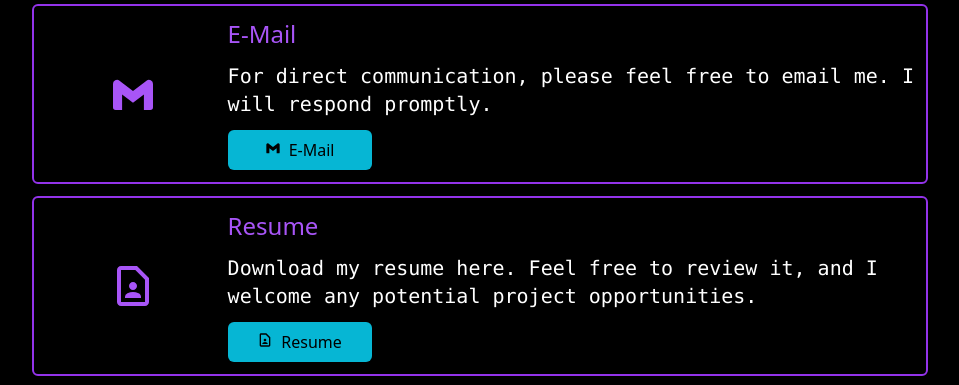
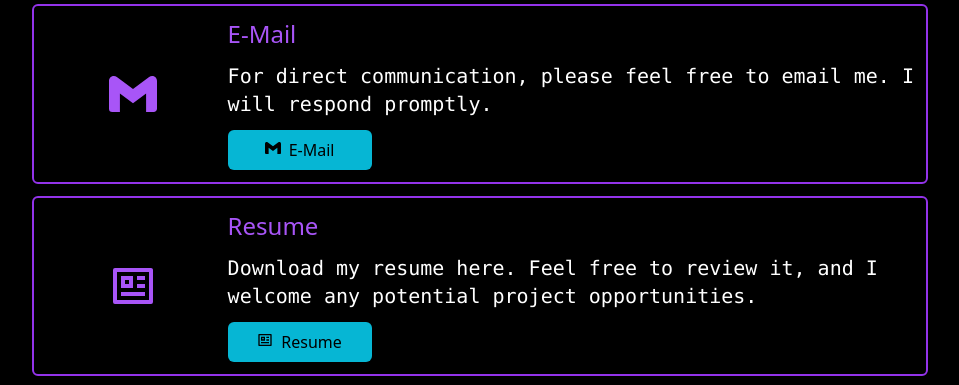
Before and after one commit to leocoiradas/Portfolio, a React (Vite) app: page /contact in a window 1280 px wide. Shown: the part 684-1069 px from the top of the page, without its empty margins (160-1119 px from the left). Built offline with nearby package versions, Linux system fonts and the light colour scheme.

Commit message:
Modificación de íconos de las tarjetas de contacto

```diff
--- a/src/components/contact_components/ContactInfo.jsx
+++ b/src/components/contact_components/ContactInfo.jsx
@@ -1,8 +1,8 @@
 import React from "react";
 import { BsLinkedin } from "react-icons/bs";
 import { BsGithub } from "react-icons/bs";
-import { BiLogoGmail } from "react-icons/bi";
-import { MdOutlineContactPage } from "react-icons/md";
+import { SiGmail } from "react-icons/si";
+import { RiProfileLine } from "react-icons/ri";
 import SocialCard from "./SocialCard";
 import { useTranslation } from "react-i18next";
 
@@ -28,14 +28,14 @@ function ContactInfo(){
         },
         {
             website: "E-Mail",
-            icon: <BiLogoGmail />,
+            icon: <SiGmail />,
             message: t("contact.mail"),
             to: "alancoiradas00@gmail.com",
             mail: true
         },
         {
             website: t("resume.title"),
-            icon: <MdOutlineContactPage />,
+            icon: <RiProfileLine />,
             message: t("contact.resume"),
             to: "https://drive.google.com/file/d/1QaLopfYUq-3MCwj37I9mmFdc80kCfhsc/view?usp=drive_link",
             mail: false
```
